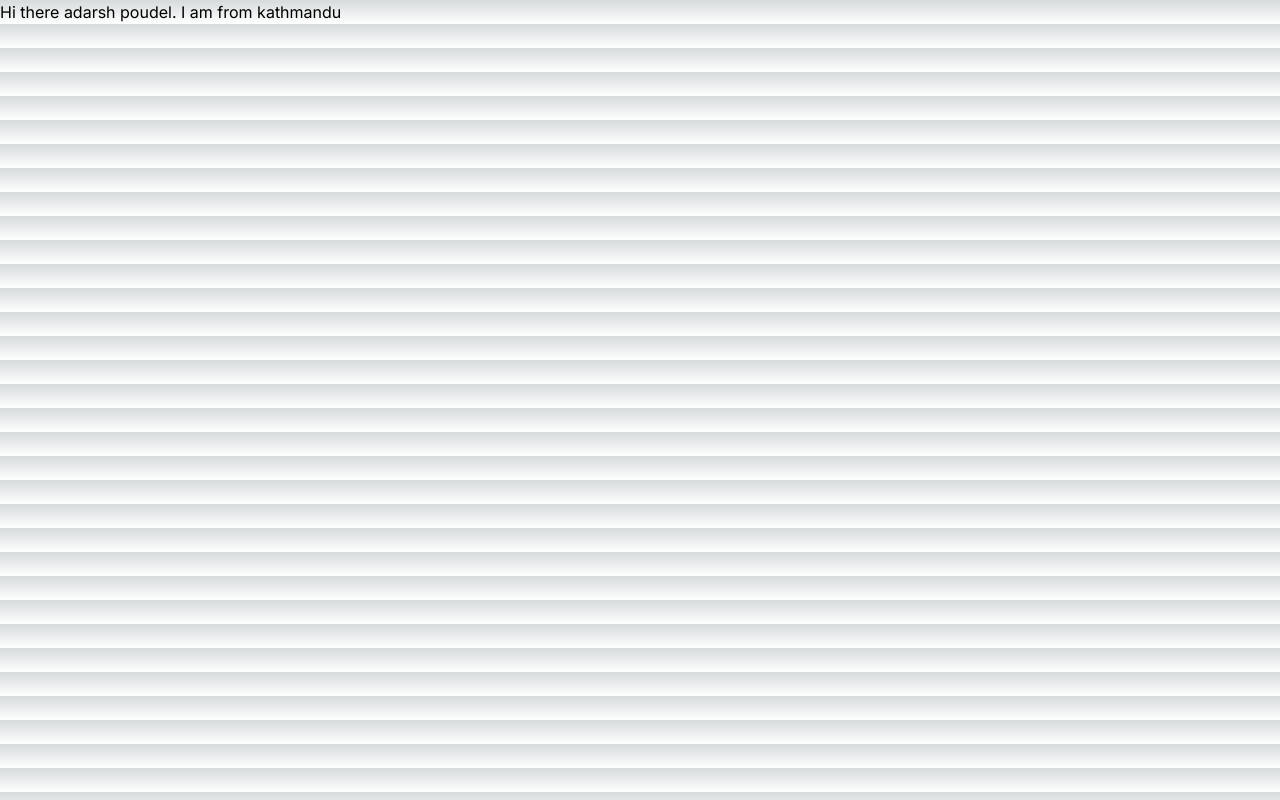
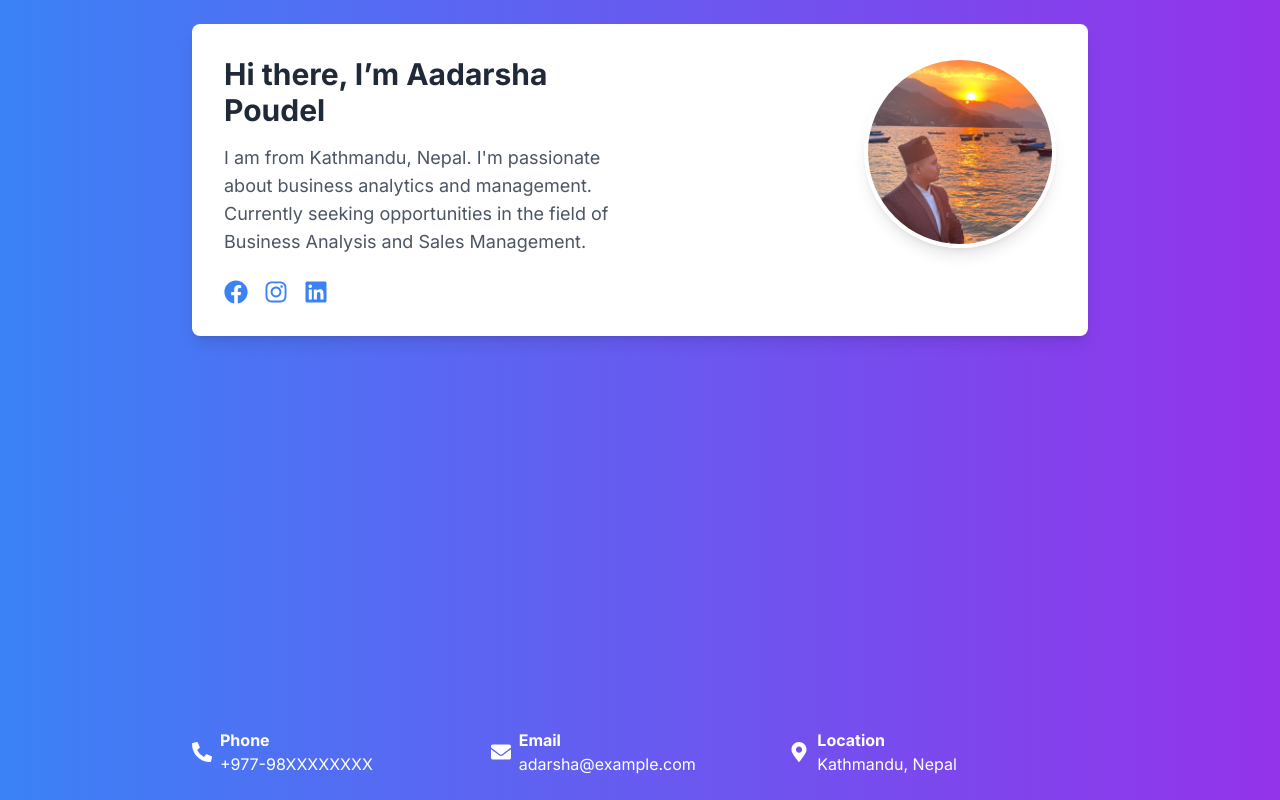
Before and after one commit to Shikharoutdoor/my-site, a Next.js app: page / in a window 1280 px wide. Built offline with nearby package versions, Linux system fonts and the light colour scheme.

Commit message:
chore: My homepage added

```diff
--- a/app/page.tsx
+++ b/app/page.tsx
@@ -1,9 +1,82 @@
 import Image from "next/image";
+import { FaFacebook, FaInstagram, FaLinkedin, FaPhoneAlt, FaEnvelope, FaMapMarkerAlt } from "react-icons/fa"; // Importing necessary icons
 
 export default function Home() {
   return (
-    <div>
-      Hi there adarsh poudel. I am from kathmandu
+    <div className="min-h-screen bg-gradient-to-r from-blue-500 to-purple-600 flex flex-col items-center justify-between p-6">
+
+      {/* Main Content */}
+      <div className="bg-white shadow-lg rounded-lg max-w-4xl w-full p-8 flex flex-col md:flex-row items-center md:items-start space-y-6 md:space-y-0 md:space-x-6">
+
+        {/* Left Side - Info */}
+        <div className="md:flex-1 text-center md:text-left">
+          <h1 className="text-3xl font-bold text-gray-800 mb-4">
+            Hi there, I’m Aadarsha Poudel
+          </h1>
+          <p className="text-lg text-gray-600 mb-6">
+            I am from Kathmandu, Nepal. I'm passionate about business analytics and management. Currently seeking opportunities in the field of Business Analysis and Sales Management.
+          </p>
+          <div className="flex justify-center md:justify-start space-x-4 text-blue-500">
+            <a href="https://facebook.com/yourusername" className="hover:text-blue-700">
+              <FaFacebook size={24} />
+            </a>
+            <a href="https://instagram.com/yourusername" className="hover:text-pink-600">
+              <FaInstagram size={24} />
+            </a>
+            <a href="https://linkedin.com/in/yourusername" className="hover:text-blue-700">
+              <FaLinkedin size={24} />
+            </a>
+          </div>
+        </div>
+
+        {/* Right Side - Image */}
+        <div className="md:flex-1 flex justify-center md:justify-end">
+          <div className="rounded-full overflow-hidden border-4 border-white shadow-lg w-48 h-48">
+            <Image
+              src="/pp.jpeg" // Replace with your image path
+              alt="Aadarsha Poudel"
+              layout="responsive"
+              width={150}
+              height={150}
+            />
+          </div>
+        </div>
+
+      </div>
+
+      {/* Footer */}
+      <footer className="w-full max-w-4xl mt-6 text-white">
+        <div className="flex flex-col md:flex-row justify-between text-center md:text-left space-y-4 md:space-y-0">
+
+          {/* Phone Section */}
+          <div className="flex-1 flex items-center justify-center md:justify-start space-x-2">
+            <FaPhoneAlt size={20} />
+            <div>
+              <p className="font-bold">Phone</p>
+              <p>+977-98XXXXXXXX</p>
+            </div>
+          </div>
+
+          {/* Email Section */}
+          <div className="flex-1 flex items-center justify-center md:justify-start space-x-2">
+            <FaEnvelope size={20} />
+            <div>
+              <p className="font-bold">Email</p>
+              <p>adarsha@example.com</p>
+            </div>
+          </div>
+
+          {/* Location Section */}
+          <div className="flex-1 flex items-center justify-center md:justify-start space-x-2">
+            <FaMapMarkerAlt size={20} />
+            <div>
+              <p className="font-bold">Location</p>
+              <p>Kathmandu, Nepal</p>
+            </div>
+          </div>
+
+        </div>
+      </footer>
     </div>
   );
 }
```
Also changed, not shown: package.json (+5 -4 lines), public/pp.jpeg (added), 1 other file (tests, documents, lock files or other folders).
